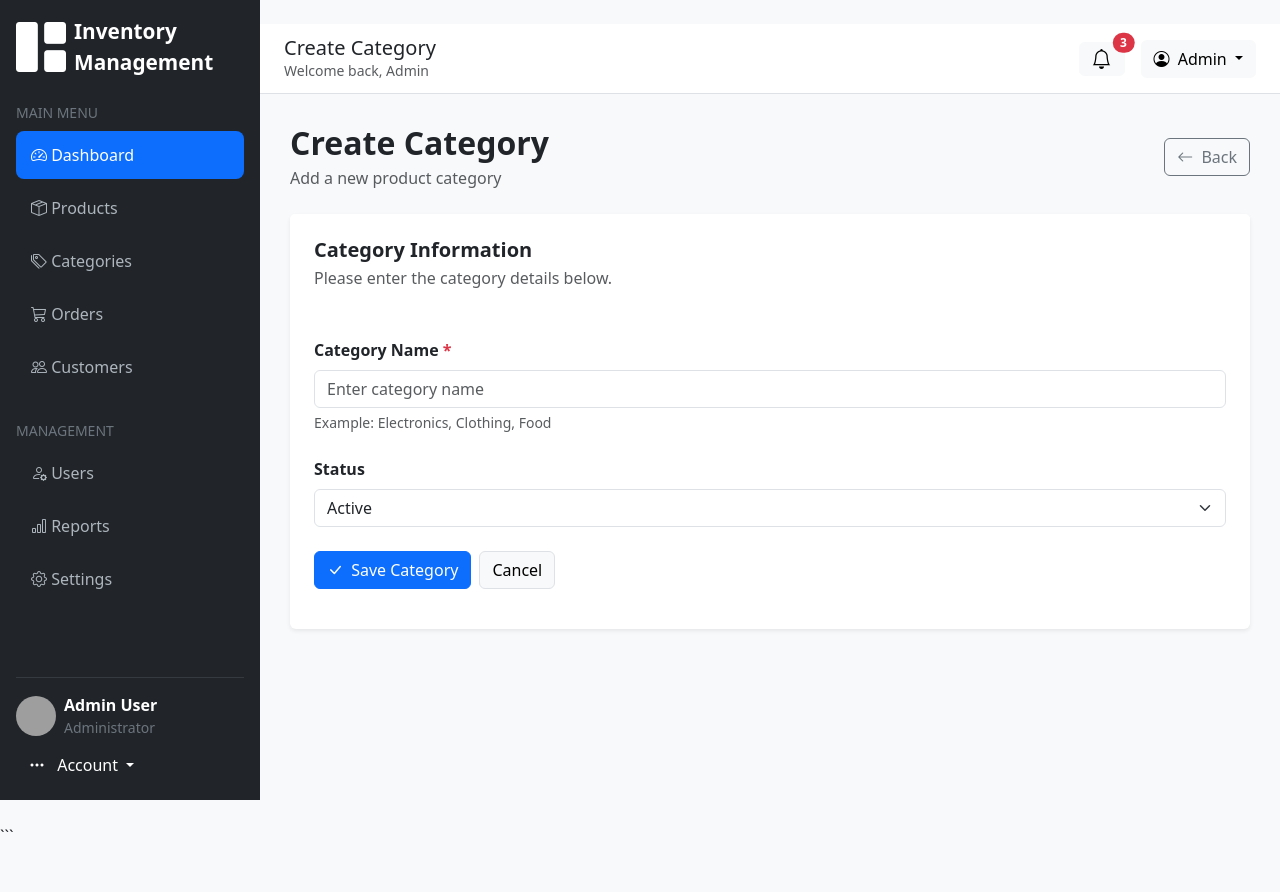
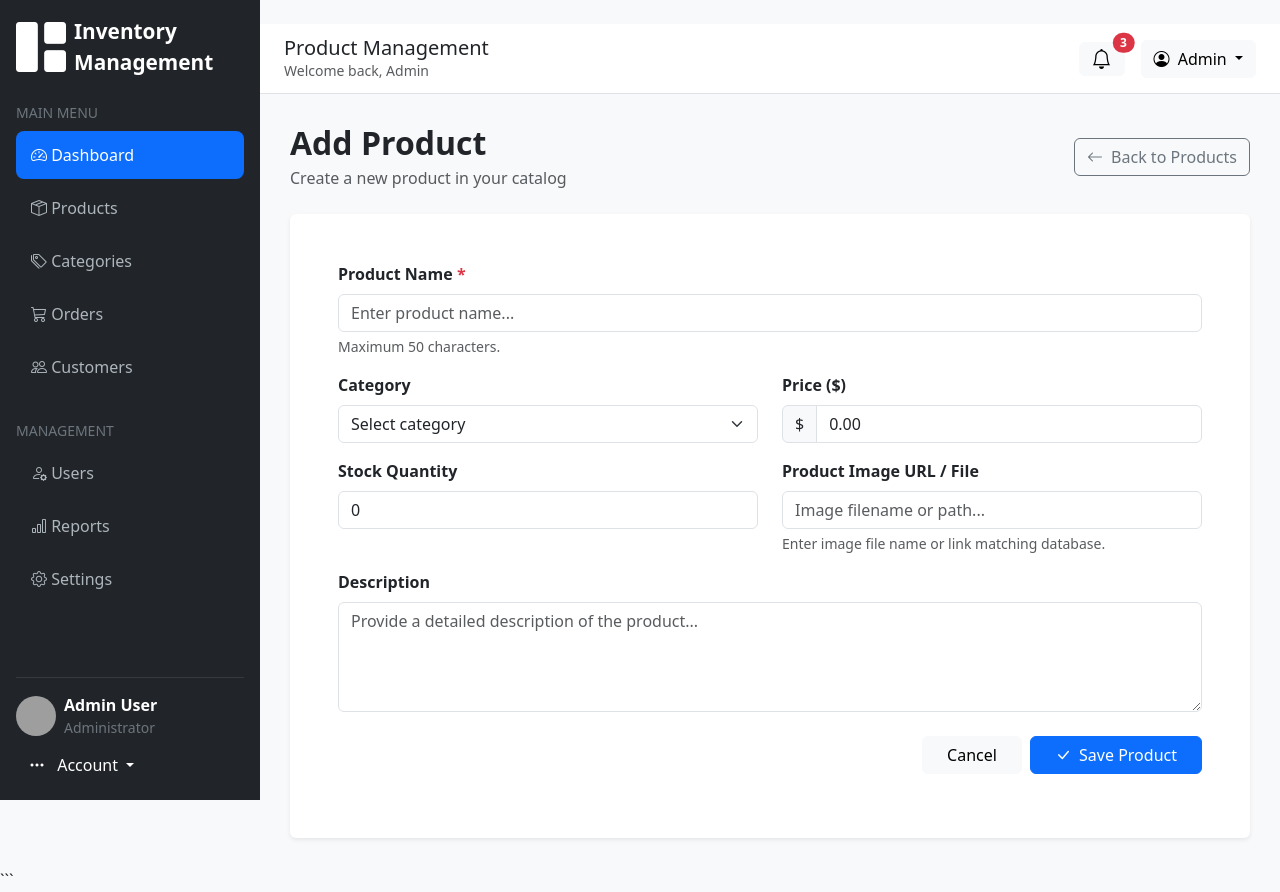
Before and after one commit to Bunchhorng/flask_crud_inventory, a Flask app: template templates/product/create.html in a window 1280 px wide. Before the commit the page ends 832 px from the top, so only its background shows below. Run offline with Flask 3, Linux system fonts and the light colour scheme; the template is opened without the code that fills it, so the values that code supplies are empty; grey boxes are pictures that could not be loaded.

Commit message:
create product

```diff
--- a/app.py
+++ b/app.py
@@ -77,7 +77,7 @@ def delete_category(id):
 def index_product():
     return render_template('product/index.html')
 
-@app.route('/product')
+@app.route('/product/create')
 def create_product():
     return render_template('product/create.html')
 
--- a/templates/product/create.html
+++ b/templates/product/create.html
@@ -1,74 +1,126 @@
-{% extends 'layout/base.html' %} {% block title %}Create Category{% endblock %}
-{% block page_title %}Create Category{% endblock %} {% block content %}
+{% extends 'layout/base.html' %}
 
+{% block title %}Add Product{% endblock %}
+
+{% block page_title %}Product Management{% endblock %}
+
+{% block content %}
 <!-- Page Header -->
-<div class="d-flex justify-content-between align-items-center mb-4">
+<div class="d-flex flex-wrap justify-content-between align-items-center mb-4">
   <div>
-    <h2 class="fw-bold mb-1">Create Category</h2>
-    <p class="text-muted mb-0">Add a new product category</p>
+    <h2 class="fw-bold mb-1">Add Product</h2>
+    <p class="text-muted mb-0">Create a new product in your catalog</p>
   </div>
 
-  <a href="{{ url_for('index_category') }}" class="btn btn-outline-secondary">
+  <a href="{{ url_for('index_product') }}" class="btn btn-outline-secondary">
     <i class="bi bi-arrow-left me-1"></i>
-    Back
+    Back to Products
   </a>
 </div>
 
-<!-- Create Form -->
+<!-- Form Card -->
 <div class="card border-0 shadow-sm">
-  <!-- Card Header -->
-  <div class="card-header bg-white border-0 p-4">
-    <h5 class="fw-semibold mb-1">Category Information</h5>
+  <div class="card-body p-4 p-md-5">
+    <form action="{{ url_for('create_product') }}" method="POST" enctype="multipart/form-data">
 
-    <p class="text-muted mb-0">Please enter the category details below.</p>
-  </div>
-
-  <!-- Form -->
-  <div class="card-body p-4">
-    <form method="POST" action="{{ url_for('create_category') }}">
-      <!-- Category Name -->
-      <div class="mb-4">
-        <label for="name" class="form-label fw-semibold">
-          Category Name
-          <span class="text-danger">*</span>
-        </label>
-
+      <!-- Product Name -->
+      <div class="mb-3">
+        <label for="name" class="form-label fw-semibold">Product Name <span class="text-danger">*</span></label>
         <input
           type="text"
           class="form-control"
           id="name"
           name="name"
-          placeholder="Enter category name"
+          placeholder="Enter product name..."
+          maxlength="50"
           required
-        />
-
-        <div class="form-text">Example: Electronics, Clothing, Food</div>
+        >
+        <div class="form-text">Maximum 50 characters.</div>
       </div>
 
-      <!-- Status -->
-      <div class="mb-4">
-        <label for="status" class="form-label fw-semibold"> Status </label>
+      <!-- Category and Price Row -->
+      <div class="row">
+        <!-- Category -->
+        <div class="col-md-6 mb-3">
+          <label for="category_id" class="form-label fw-semibold">Category</label>
+          <select class="form-select" id="category_id" name="category_id">
+            <option value="" selected disabled>Select category</option>
+            {% for cat in categories %}
+              <option value="{{ cat.id }}">{{ cat.name }}</option>
+            {% endfor %}
+          </select>
+        </div>
 
-        <select class="form-select" id="status" name="status">
-          <option value="active" selected>Active</option>
-
-          <option value="inactive">Inactive</option>
-        </select>
+        <!-- Price -->
+        <div class="col-md-6 mb-3">
+          <label for="price" class="form-label fw-semibold">Price ($)</label>
+          <div class="input-group">
+            <span class="input-group-text">$</span>
+            <input
+              type="number"
+              step="0.01"
+              min="0"
+              class="form-control"
+              id="price"
+              name="price"
+              placeholder="0.00"
+              value="0.00"
+            >
+          </div>
+        </div>
       </div>
 
-      <!-- Buttons -->
-      <div class="d-flex gap-2">
-        <button type="submit" class="btn btn-primary">
-          <i class="bi bi-check-lg me-1"></i>
-          Save Category
+      <!-- Stock and Image Row -->
+      <div class="row">
+        <!-- Stock -->
+        <div class="col-md-6 mb-3">
+          <label for="stock" class="form-label fw-semibold">Stock Quantity</label>
+          <input
+            type="number"
+            min="0"
+            class="form-control"
+            id="stock"
+            name="stock"
+            placeholder="0"
+            value="0"
+          >
+        </div>
+
+        <!-- Image/File Upload -->
+        <div class="col-md-6 mb-3">
+          <label for="image" class="form-label fw-semibold">Product Image URL / File</label>
+          <input
+            type="text"
+            class="form-control"
+            id="image"
+            name="image"
+            placeholder="Image filename or path..."
+          >
+          <div class="form-text">Enter image file name or link matching database.</div>
+        </div>
+      </div>
+
+      <!-- Description -->
+      <div class="mb-4">
+        <label for="description" class="form-label fw-semibold">Description</label>
+        <textarea
+          class="form-control"
+          id="description"
+          name="description"
+          rows="4"
+          placeholder="Provide a detailed description of the product..."
+        ></textarea>
+      </div>
+
+      <!-- Form Actions -->
+      <div class="d-flex justify-content-end gap-2">
+        <a href="{{ url_for('index_product') }}" class="btn btn-light px-4">Cancel</a>
+        <button type="submit" class="btn btn-primary px-4">
+          <i class="bi bi-check-lg me-1"></i> Save Product
         </button>
+      </div>
 
-        <a href="{{ url_for('index_category') }}" class="btn btn-light border">
-          Cancel
-        </a>
-      </div>
     </form>
   </div>
 </div>
-
 {% endblock %}
```
